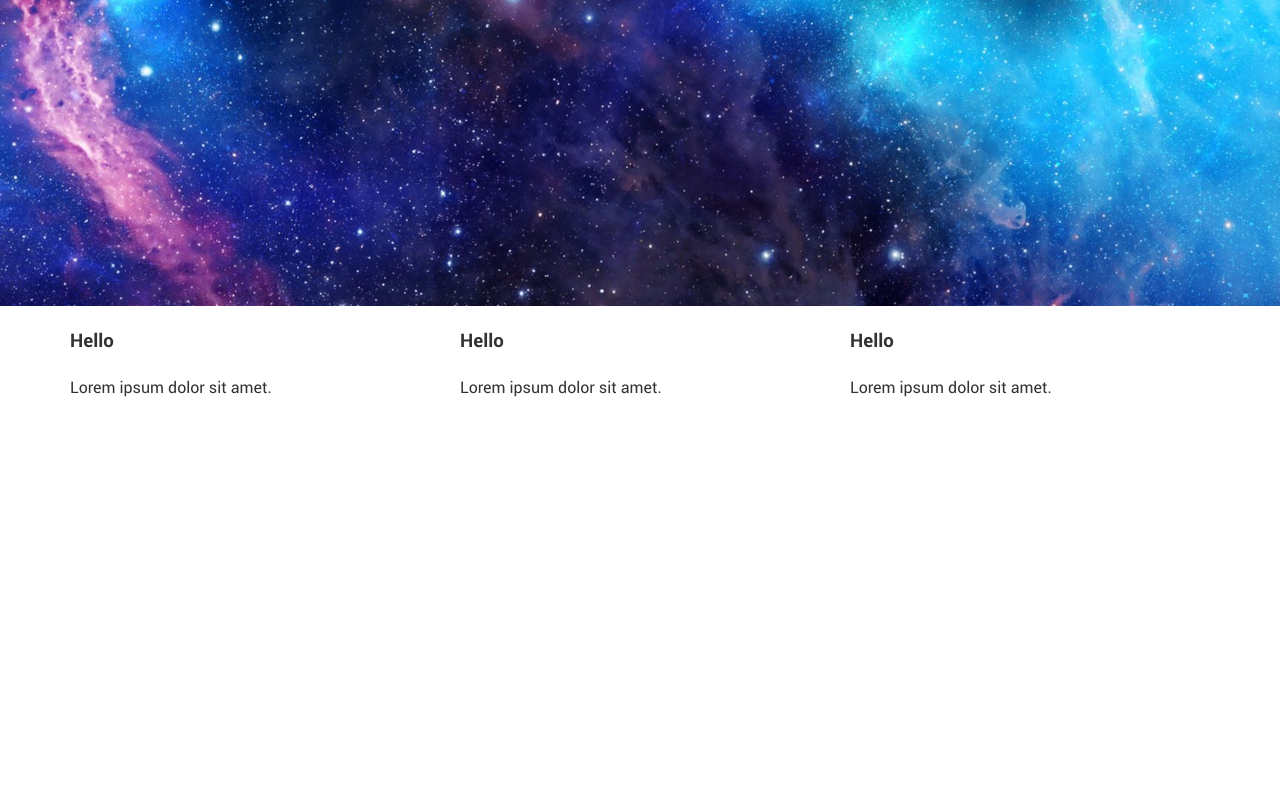
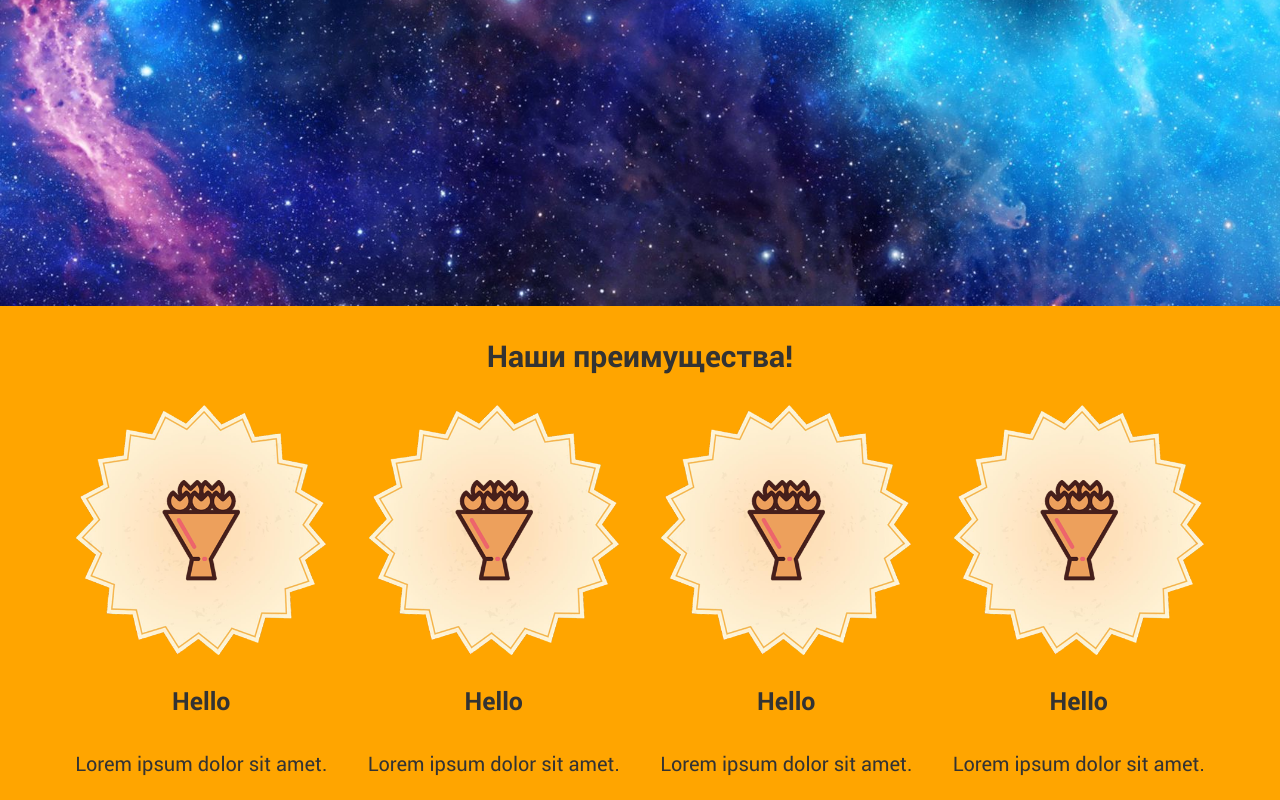
Before and after one commit to krydie01/znaki-vn, a website: page app/index.html in a window 1280 px wide. Shown: the part 494-1294 px from the top of the page. Before the commit the page ends 911 px from the top, so only its background shows below. Drawn offline with nearby package versions, Linux system fonts and the light colour scheme; files that its build step writes are made by us from their sources.

Commit message:
add img in section advantages and styles

```diff
--- a/app/index.html
+++ b/app/index.html
@@ -30,7 +30,7 @@
 
 <body>
 
-	<section id="header">
+	<section id="header" style="background-image: url(img/bg.jpg)">
 		<div class="container">
 			<div class="row">
 
@@ -41,15 +41,24 @@
 	<section id="advantages">
 		<div class="container">
 			<div class="row">
-				<div class="col-md-4">
+				<h2>Наши преимущества!</h2>
+				<div class="col-md-3">
+					<img src="img/sale.png" alt="">
 					<h3>Hello</h3>
 					<p>Lorem ipsum dolor sit amet.</p>
 				</div>
-				<div class="col-md-4">
+				<div class="col-md-3">
+					<img src="img/sale.png" alt="">
 					<h3>Hello</h3>
 					<p>Lorem ipsum dolor sit amet.</p>
 				</div>
-				<div class="col-md-4">
+				<div class="col-md-3">
+					<img src="img/sale.png" alt="">
+					<h3>Hello</h3>
+					<p>Lorem ipsum dolor sit amet.</p>
+				</div>
+				<div class="col-md-3">
+					<img src="img/sale.png" alt="">
 					<h3>Hello</h3>
 					<p>Lorem ipsum dolor sit amet.</p>
 				</div>
--- a/app/sass/main.sass
+++ b/app/sass/main.sass
@@ -52,9 +52,23 @@ body
 	height: auto
 
 #header
-	background-image: url("../img/bg.jpg")
 	background-position: 0 0
 	background-size: cover
 	min-height: 100vh
 
+#advantages
+
+		min-height: 250px
+		background-color: $accent
+		text-align: center
+		img
+			width: 250px
+			height: auto
+
+		h2
+			font-size: 30px
+		h3
+			font-size: 25px
+		p
+			font-size: 20px
 @import "media" // Всегда в конце
```
Also changed, not shown: app/img/sale.png (added).
